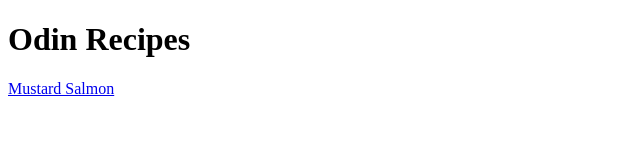
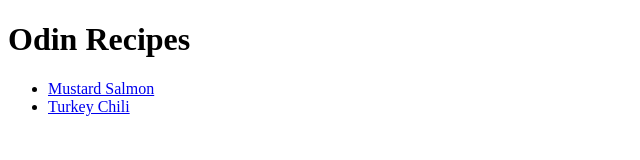
Before and after one commit to pjgraham97/odin-recipes, a plain HTML site: page index.html in a window 1280 px wide. Shown: the whole page, without its empty margins (0-640 px from the left). Drawn offline with Linux system fonts and the light colour scheme.

Commit message:
Add turkey chili and reformat to list
Added a link to turkey chili page and reordered the recipes as an unordered list, to make it easier to read.

```diff
--- a/index.html
+++ b/index.html
@@ -7,6 +7,9 @@
 </head>
 <body>
     <h1>Odin Recipes</h1>
-    <a href="recipes/mustard-salmon.html">Mustard Salmon</a>
+    <ul>
+        <li><a href="recipes/mustard-salmon.html">Mustard Salmon</a></li>
+        <li><a href="recipes/turkey-chili.html">Turkey Chili</a></li>
+    </ul>
 </body>
 </html>
```
